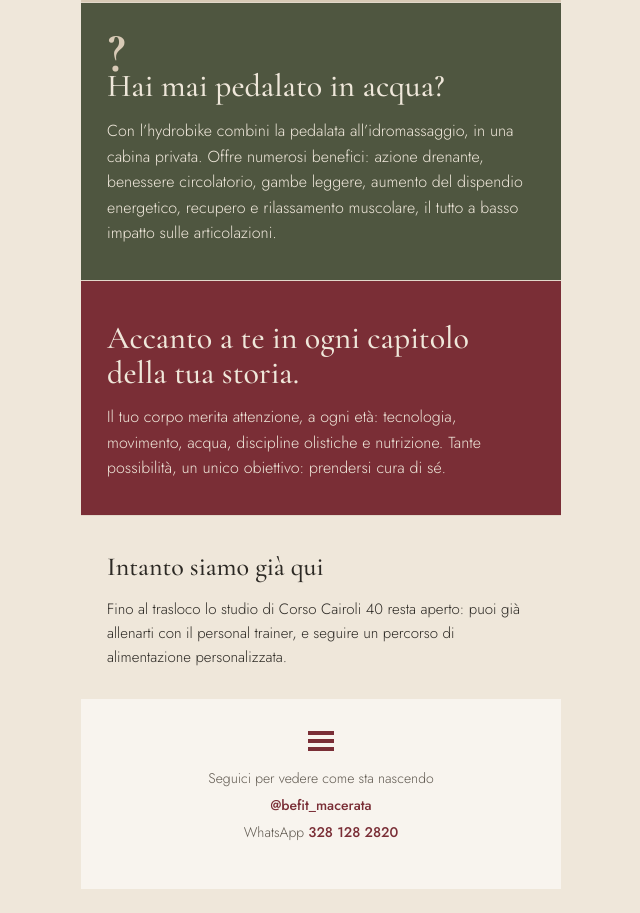
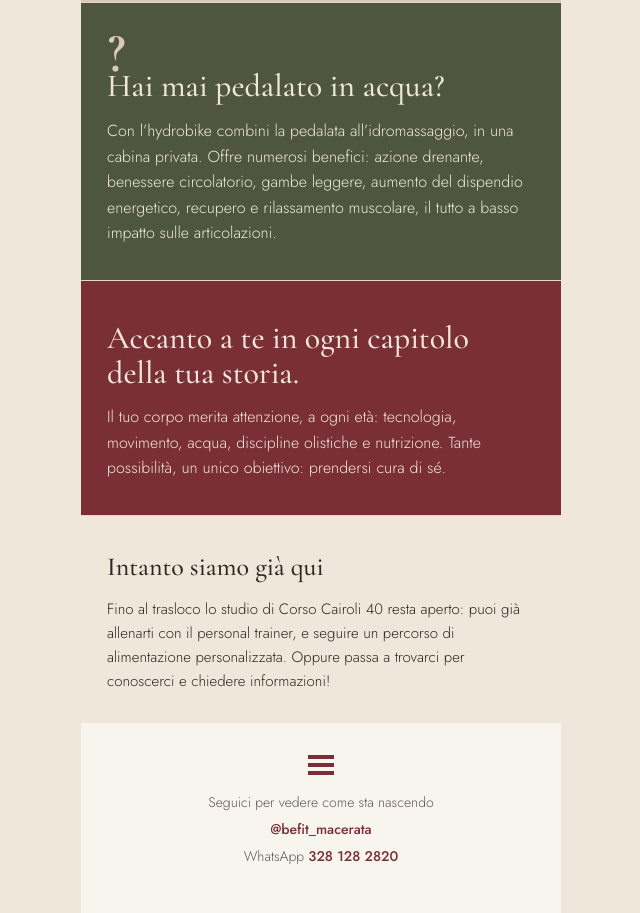
Before and after one commit to BeFitMacerata/BeFitMacerata.github.io, a plain HTML site: page index.html in a window 1280 px wide. Shown: the part 2606-3519 px from the top of the page, without its empty margins (319-959 px from the left). Before the commit the page ends 3495 px from the top, so only its background shows below. Drawn offline with nearby package versions, Linux system fonts and the light colour scheme.

Commit message:
Update index.html

```diff
--- a/index.html
+++ b/index.html
@@ -270,7 +270,7 @@
 
   <section class="oggi">
     <h2>Intanto siamo già qui</h2>
-    <p>Fino al trasloco lo studio di Corso Cairoli 40 resta aperto: puoi già allenarti con il personal trainer, e seguire un percorso di alimentazione personalizzata.</p>
+    <p>Fino al trasloco lo studio di Corso Cairoli 40 resta aperto: puoi già allenarti con il personal trainer, e seguire un percorso di alimentazione personalizzata. Oppure passa a trovarci per conoscerci e chiedere informazioni!</p>
   </section>
 
   <footer>
```
